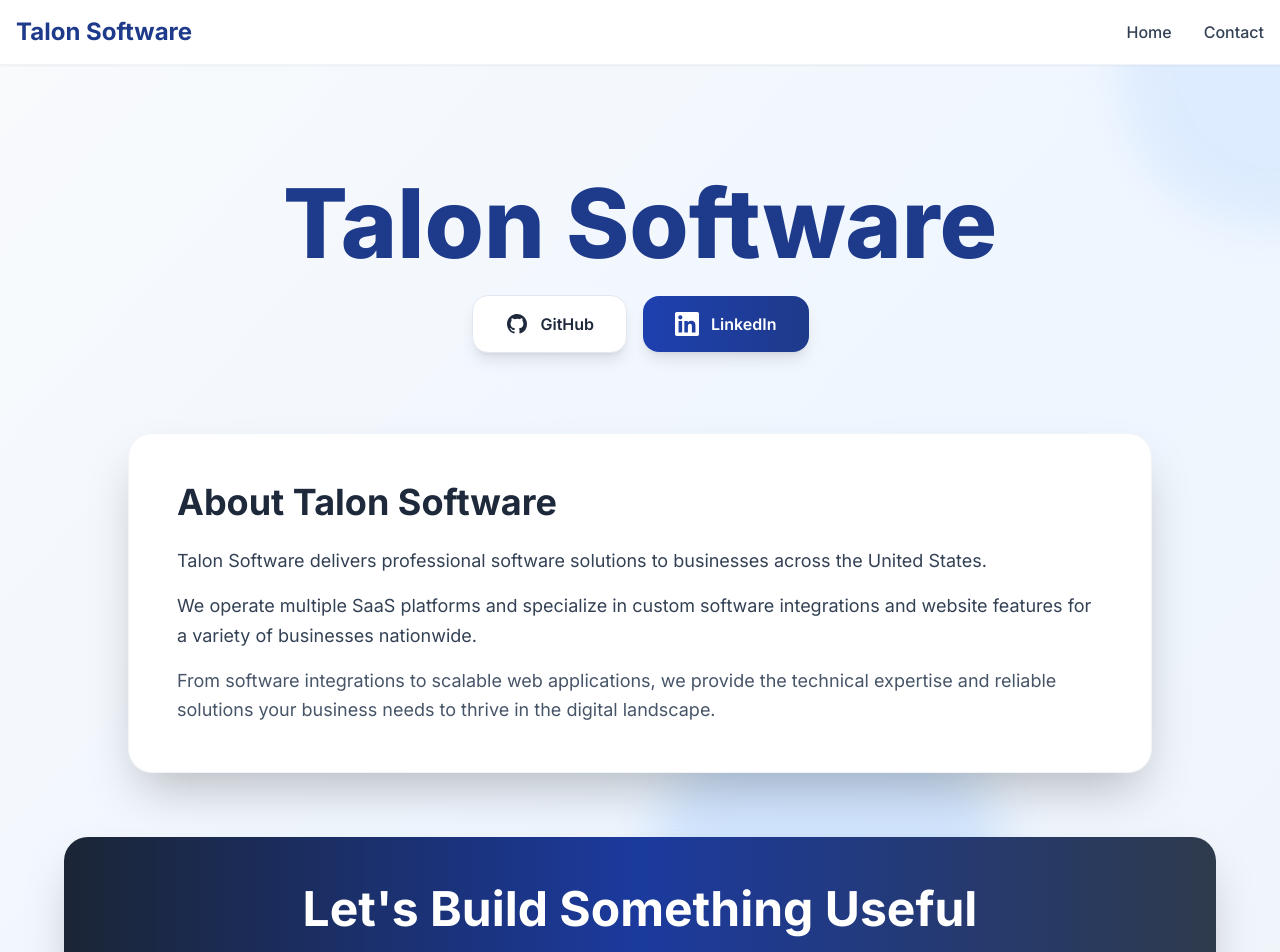
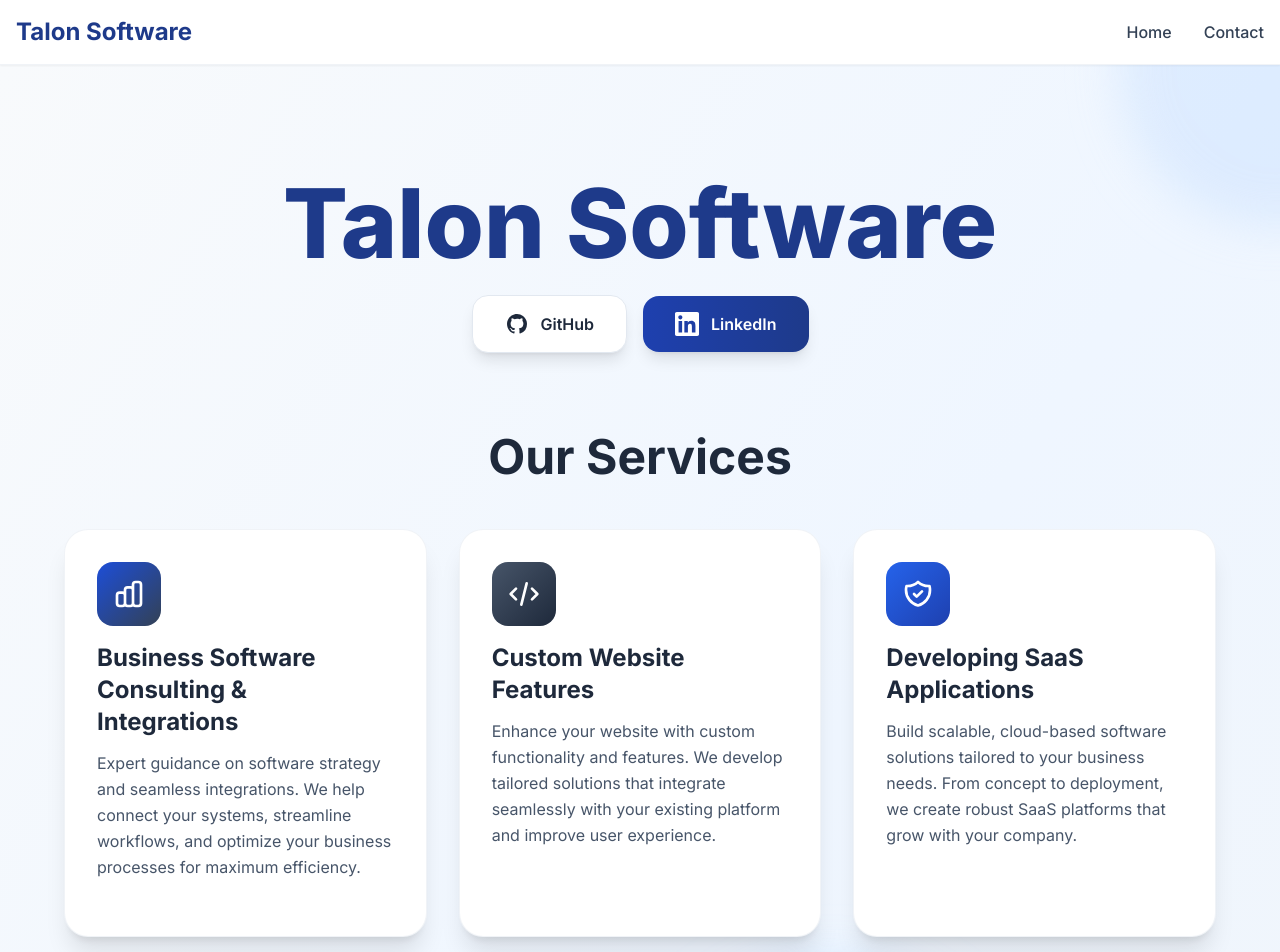
Before and after one commit to KendallTapani/Talon_Software_Site, a Next.js app: page / in a window 1280 px wide. Shown: the top 952 px of the page. Built offline with nearby package versions, Linux system fonts and the light colour scheme.

Commit message:
text update, enhanced contact form

```diff
--- a/app/contact/page.tsx
+++ b/app/contact/page.tsx
@@ -2,7 +2,14 @@ import Header from "@/components/Header";
 import Footer from "@/components/Footer";
 import ContactForm from "@/components/ContactForm";
 
-export default function ContactPage() {
+interface ContactPageProps {
+  searchParams: Promise<{ service?: string }> | { service?: string };
+}
+
+export default async function ContactPage({ searchParams }: ContactPageProps) {
+  const resolvedSearchParams = searchParams instanceof Promise ? await searchParams : searchParams;
+  const service = resolvedSearchParams?.service || null;
+
   return (
     <>
       <Header />
@@ -11,15 +18,15 @@ export default function ContactPage() {
           <div className="max-w-4xl mx-auto">
             <div className="text-center mb-12">
               <h1 className="text-5xl font-bold text-gray-900 dark:text-white mb-4">
-                Contact Us
+                Free advice, freely given
               </h1>
             </div>
 
             <div className="bg-white dark:bg-gray-800 rounded-lg shadow-xl p-8">
               <h2 className="text-2xl font-semibold text-gray-900 dark:text-white mb-6">
-                Send a Message
+                Reach out to Talon Software
               </h2>
-              <ContactForm />
+              <ContactForm selectedService={service} />
             </div>
           </div>
         </div>
--- a/app/page.tsx
+++ b/app/page.tsx
@@ -27,7 +27,7 @@ export default function Home() {
               {/* Social Links */}
               <div className="flex justify-center items-center gap-4 mb-16">
                 <a
-                  href="https://github.com/talonsoftware-llc"
+                  href="https://github./talonsoftware-llc"
                   target="_blank"
                   rel="noopener noreferrer"
                   className="group relative inline-flex items-center px-8 py-4 bg-white text-slate-800 rounded-2xl shadow-lg hover:shadow-xl transition-all duration-300 hover:-translate-y-1 border border-slate-200"
@@ -66,23 +66,85 @@ export default function Home() {
               </div>
             </div>
 
+            {/* Services Section */}
+            <div className="max-w-6xl mx-auto mb-16">
+              <h2 className="text-4xl md:text-5xl font-bold text-slate-800 text-center mb-12">
+                Our Services
+              </h2>
+              <div className="grid md:grid-cols-3 gap-8">
+                {/* Service 1: Business Software Consulting */}
+                <Link href="/contact?service=consulting" className="block">
+                  <div className="bg-white rounded-3xl p-8 shadow-xl border border-slate-200/50 hover:shadow-2xl transition-all duration-300 hover:-translate-y-2 cursor-pointer h-full">
+                    <div className="mb-6">
+                      <div className="w-16 h-16 bg-gradient-to-br from-blue-700 to-slate-700 rounded-2xl flex items-center justify-center mb-4">
+                        <svg className="w-8 h-8 text-white" fill="none" stroke="currentColor" viewBox="0 0 24 24">
+                          <path strokeLinecap="round" strokeLinejoin="round" strokeWidth={2} d="M9 19v-6a2 2 0 00-2-2H5a2 2 0 00-2 2v6a2 2 0 002 2h2a2 2 0 002-2zm0 0V9a2 2 0 012-2h2a2 2 0 012 2v10m-6 0a2 2 0 002 2h2a2 2 0 002-2m0 0V5a2 2 0 012-2h2a2 2 0 012 2v14a2 2 0 01-2 2h-2a2 2 0 01-2-2z" />
+                        </svg>
+                      </div>
+                      <h3 className="text-2xl font-bold text-slate-800 mb-3">
+                        Business Software Consulting & Integrations
+                      </h3>
+                      <p className="text-slate-600 leading-relaxed">
+                        Expert guidance on software strategy and seamless integrations. We help connect your systems, streamline workflows, and optimize your business processes for maximum efficiency.
+                      </p>
+                    </div>
+                  </div>
+                </Link>
+
+                {/* Service 2: Custom Website Features */}
+                <Link href="/contact?service=website" className="block">
+                  <div className="bg-white rounded-3xl p-8 shadow-xl border border-slate-200/50 hover:shadow-2xl transition-all duration-300 hover:-translate-y-2 cursor-pointer h-full">
+                    <div className="mb-6">
+                      <div className="w-16 h-16 bg-gradient-to-br from-slate-600 to-slate-800 rounded-2xl flex items-center justify-center mb-4">
+                        <svg className="w-8 h-8 text-white" fill="none" stroke="currentColor" viewBox="0 0 24 24">
+                          <path strokeLinecap="round" strokeLinejoin="round" strokeWidth={2} d="M10 20l4-16m4 4l4 4-4 4M6 16l-4-4 4-4" />
+                        </svg>
+                      </div>
+                      <h3 className="text-2xl font-bold text-slate-800 mb-3">
+                        Custom Website Features
+                      </h3>
+                      <p className="text-slate-600 leading-relaxed">
+                        Enhance your website with custom functionality and features. We develop tailored solutions that integrate seamlessly with your existing platform and improve user experience.
+                      </p>
+                    </div>
+                  </div>
+                </Link>
+
+                {/* Service 3: SaaS Applications */}
+                <Link href="/contact?service=saas" className="block">
+                  <div className="bg-white rounded-3xl p-8 shadow-xl border border-slate-200/50 hover:shadow-2xl transition-all duration-300 hover:-translate-y-2 cursor-pointer h-full">
+                    <div className="mb-6">
+                      <div className="w-16 h-16 bg-gradient-to-br from-blue-600 to-blue-800 rounded-2xl flex items-center justify-center mb-4">
+                        <svg className="w-8 h-8 text-white" fill="none" stroke="currentColor" viewBox="0 0 24 24">
+                          <path strokeLinecap="round" strokeLinejoin="round" strokeWidth={2} d="M9 12l2 2 4-4m5.618-4.016A11.955 11.955 0 0112 2.944a11.955 11.955 0 01-8.618 3.04A12.02 12.02 0 003 9c0 5.591 3.824 10.29 9 11.622 5.176-1.332 9-6.03 9-11.622 0-1.042-.133-2.052-.382-3.016z" />
+                        </svg>
+                      </div>
+                      <h3 className="text-2xl font-bold text-slate-800 mb-3">
+                        Developing SaaS Applications
+                      </h3>
+                      <p className="text-slate-600 leading-relaxed">
+                        Build scalable, cloud-based software solutions tailored to your business needs. From concept to deployment, we create robust SaaS platforms that grow with your company.
+                      </p>
+                    </div>
+                  </div>
+                </Link>
+              </div>
+            </div>
+
             {/* About Section */}
             <div className="max-w-5xl mx-auto mb-16">
               <div className="bg-white rounded-3xl p-10 md:p-12 shadow-2xl border border-slate-200/50">
                 <h2 className="text-3xl md:text-4xl font-bold text-slate-800 mb-6">
-                  About Talon Software
+                  About
                 </h2>
                 <div className="space-y-4 text-lg text-slate-700 leading-relaxed">
                   <p>
-                    Talon Software delivers professional software solutions to businesses across the United States.
+                    Talon Software was founded in Vancouver Washington by <span className="font-semibold text-slate-900">Kendall Tapani</span>, delivering professional software solutions to businesses across the United States.
                   </p>
                   <p>
-                    We operate multiple SaaS platforms and specialize in custom software integrations
-                    and website features for a variety of businesses nationwide.
-                  </p>
-                  <p className="text-slate-600">
-                    From software integrations to scalable web applications, we provide the technical
-                    expertise and reliable solutions your business needs to thrive in the digital landscape.
+                    We currently operate multiple SaaS platforms and specialize in custom software integrations
+                    and website buildouts for a variety of businesses nationwide. We provide all the technical
+                    expertise and solutions your business needs to thrive in the digital landscape.
                   </p>
                 </div>
               </div>
--- a/components/ContactForm.tsx
+++ b/components/ContactForm.tsx
@@ -8,7 +8,28 @@ interface FormData {
   message: string;
 }
 
-export default function ContactForm() {
+interface ContactFormProps {
+  selectedService?: string | null;
+}
+
+const serviceInfo: Record<string, { name: string; placeholder: string }> = {
+  consulting: {
+    name: "Business Software Consulting & Integrations",
+    placeholder: "Tell us about your current software systems, integration needs, and what challenges you're facing. We'd love to help optimize your business processes...",
+  },
+  website: {
+    name: "Custom Website Features",
+    placeholder: "Describe the website features you need. What functionality are you looking to add? What's your current platform? Let's discuss how we can enhance your site...",
+  },
+  saas: {
+    name: "Developing SaaS Applications",
+    placeholder: "Tell us about your SaaS idea. What problem does it solve? What features are essential? We'll help you build a scalable solution from concept to deployment...",
+  },
+};
+
+export default function ContactForm({ selectedService }: ContactFormProps) {
+  const service = selectedService ? serviceInfo[selectedService] : null;
+
   const [formData, setFormData] = useState<FormData>({
     name: "",
     email: "",
@@ -70,6 +91,17 @@ export default function ContactForm() {
 
   return (
     <form onSubmit={handleSubmit} className="space-y-6">
+      {service && (
+        <div className="bg-blue-50 dark:bg-blue-900/20 border border-blue-200 dark:border-blue-800 rounded-lg p-4 mb-6">
+          <p className="text-sm font-medium text-blue-900 dark:text-blue-300 mb-1">
+            Interested in:
+          </p>
+          <p className="text-lg font-semibold text-blue-800 dark:text-blue-200">
+            {service.name}
+          </p>
+        </div>
+      )}
+
       <div>
         <label
           htmlFor="name"
@@ -123,7 +155,7 @@ export default function ContactForm() {
           required
           rows={6}
           className="w-full px-4 py-2 border border-gray-300 dark:border-gray-600 rounded-md shadow-sm focus:ring-2 focus:ring-blue-500 focus:border-blue-500 dark:bg-gray-700 dark:text-white resize-none"
-          placeholder="Your message..."
+          placeholder={service?.placeholder || "Your message..."}
         />
       </div>
 
```
